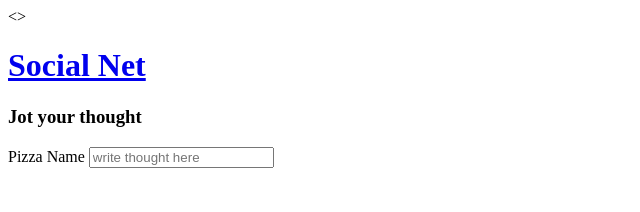
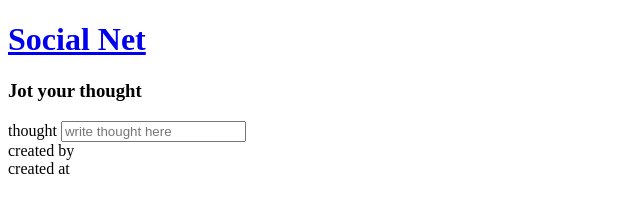
Before and after one commit to hamiltondowdy/social-net, a website: page public/add-thought.html in a window 1280 px wide. Shown: the whole page, without its empty margins (0-640 px from the left). Drawn offline with Linux system fonts and the light colour scheme; a web font is replaced by a local one.

Commit message:
front end html

```diff
--- a/public/add-thought.html
+++ b/public/add-thought.html
@@ -11,7 +11,6 @@
     rel="stylesheet" />
 </head>
 
-<>
     <header class="py-3 mb-3">
       <div class="flex-row justify-space-between align-center container-fluid mx-auto">
         <a href="/">
@@ -25,9 +24,15 @@
     </header>
     <form id="thought-form">
         <div class="mb-2">
-          <label for="pizza-name" class="form-label">Pizza Name</label>
+          <label for="thought-text" class="form-label">thought</label>
           <input type="text" id="thought-text" class="form-input" placeholder="write thought here"
             required />
+        </div>
+        <div>
+          <label for="created-by">created by</label>
+        </div>
+        <div>
+          <label for="created-at">created at</label>
         </div>
 
         </form>
--- a/routes/html/html-routes.js
+++ b/routes/html/html-routes.js
@@ -3,6 +3,10 @@ const path = require('path');
 
 router.get('/', (req, res) => {
   res.sendFile(path.join(__dirname, '../../public/user.html'));
+});
+
+router.get('/add-thought', (req, res) => {
+  res.sendFile(path.join(__dirname, '../../public/add-thought.html'));
 });
 
 router.get('/thought', (req, res) => {
```
Also changed, not shown: public/single-thought.html (renamed from public/thought.html).
